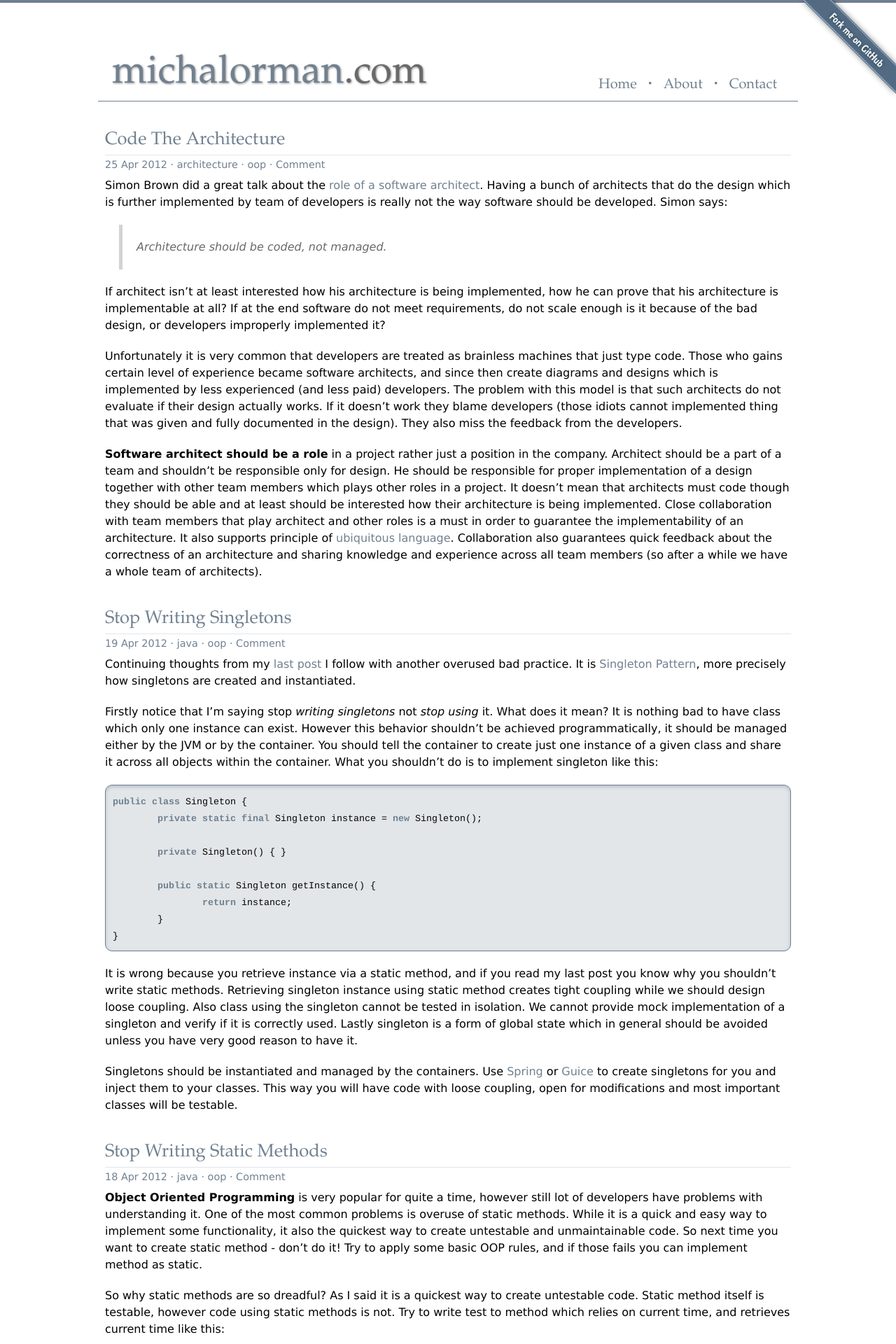
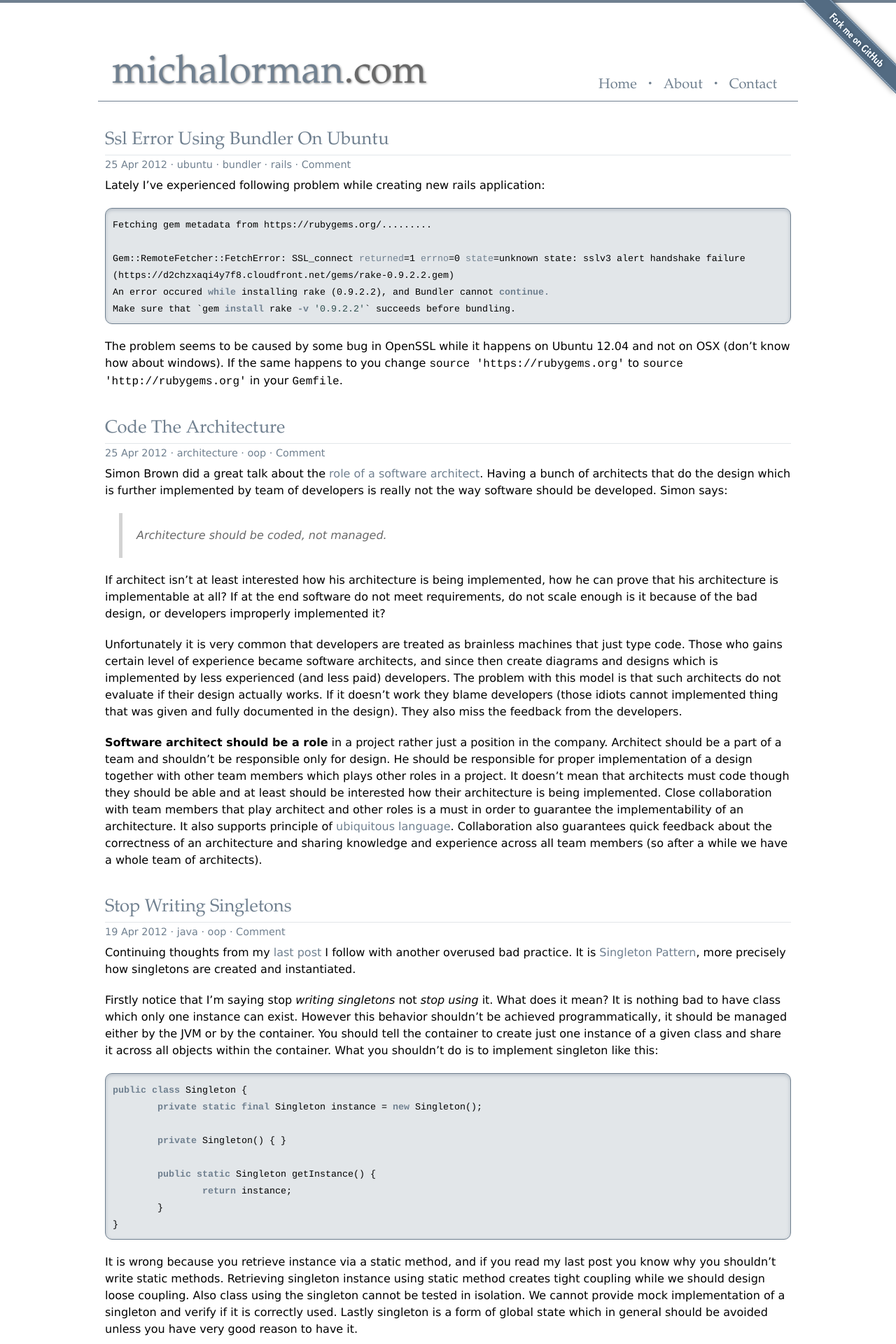
Before and after one commit to michalorman/michalorman.github.com, a Jekyll site: the page built from index.html, in a window 1280 px wide. Shown: the top 1920 px of the page at 70% size. Built offline with Jekyll 4.4.1, drawn with Linux system fonts in a browser that asks for light colours; Markdown is read by kramdown in place of the engine named in the settings; the list of posts is cut into pages by our own code; comment, search, counter and statistics services are not loaded; some of the changed text lies outside the part shown.

Commit message:
Added post about SSL problems with bundler on ubuntu 12.04

```diff
--- /dev/null
+++ b/_posts/2012-04-25-ssl-error-using-bundler-on-ubuntu.md
@@ -0,0 +1,19 @@
+---
+layout: post
+tags: [ubuntu, bundler, rails]
+---
+Lately I've experienced following problem while creating new rails
+application:
+
+{% highlight bash %}
+Fetching gem metadata from https://rubygems.org/.........
+
+Gem::RemoteFetcher::FetchError: SSL_connect returned=1 errno=0 state=unknown state: sslv3 alert handshake failure (https://d2chzxaqi4y7f8.cloudfront.net/gems/rake-0.9.2.2.gem)
+An error occured while installing rake (0.9.2.2), and Bundler cannot continue.
+Make sure that `gem install rake -v '0.9.2.2'` succeeds before bundling.
+{% endhighlight %}
+
+The problem seems to be caused by some bug in OpenSSL while it happens
+on Ubuntu 12.04 and not on OSX (don't know how about windows). If the same
+happens to you change `source 'https://rubygems.org'` to `source
+'http://rubygems.org'` in your `Gemfile`.
--- a/assets/css/style.css
+++ b/assets/css/style.css
@@ -95,6 +95,7 @@ pre {
   padding: 10px;
   margin-bottom: 20px;
   box-shadow: inset 0 2px 5px rgba(112, 128, 144, 0.4);
+  overflow: hidden;
 }
 
 pre:hover {
@@ -107,6 +108,7 @@ code {
 
 pre code {
   font-size: 10pt;
+  white-space: pre-wrap;
 }
 
 strong {
--- /dev/null
+++ b/tags/bundler/index.html
@@ -0,0 +1,5 @@
+---
+layout: tag-posts
+tag: bundler
+title: posts tagged with bundler
+---
--- /dev/null
+++ b/tags/rails/index.html
@@ -0,0 +1,5 @@
+---
+layout: tag-posts
+tag: rails
+title: posts tagged with rails
+---
--- /dev/null
+++ b/tags/ubuntu/index.html
@@ -0,0 +1,5 @@
+---
+layout: tag-posts
+tag: ubuntu
+title: posts tagged with ubuntu
+---
```
